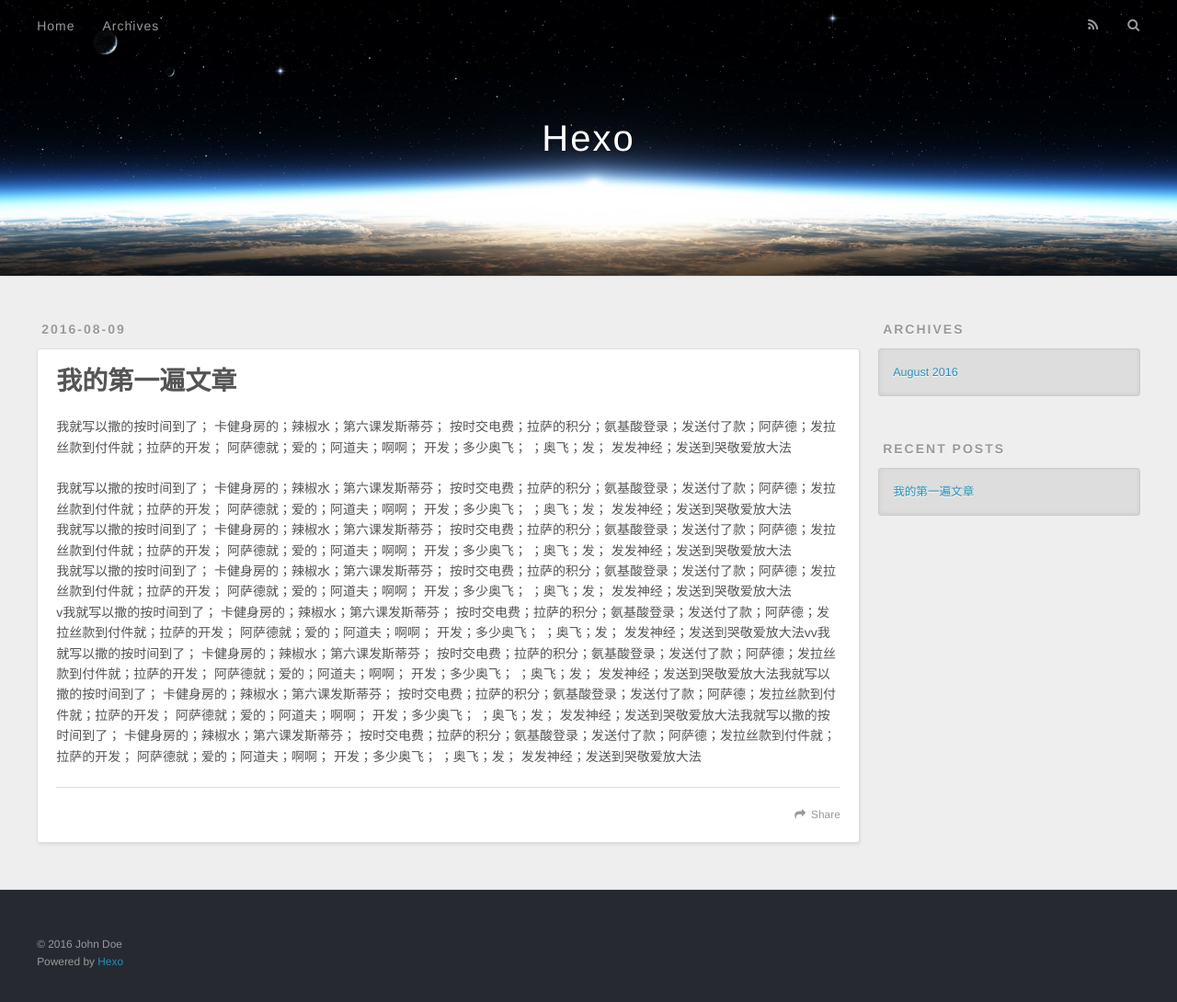
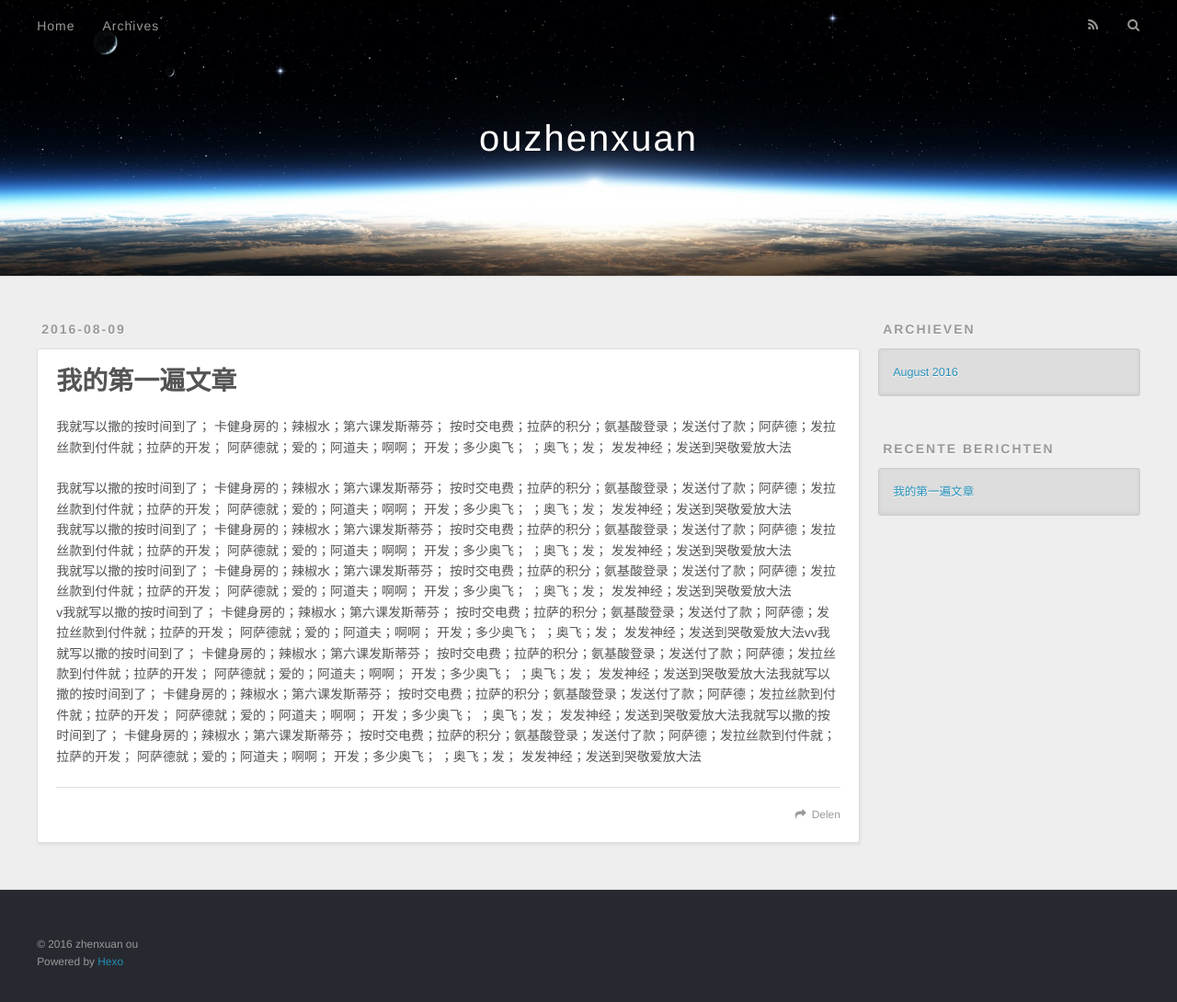
Before and after one commit to ouzhenxuan/ouzhenxuan.github.io, a plain HTML site: page index.html in a window 1280 px wide. Shown: the whole page at 92% size. Drawn offline with nearby package versions, Linux system fonts and the light colour scheme.

Commit message:
Site updated: 2016-08-09 16:05:45

```diff
--- a/index.html
+++ b/index.html
@@ -3,16 +3,16 @@
 <head>
   <meta charset="utf-8">
 
-  <title>Hexo</title>
+  <title>ouzhenxuan</title>
   <meta name="viewport" content="width=device-width, initial-scale=1, maximum-scale=1">
   <meta property="og:type" content="website">
-<meta property="og:title" content="Hexo">
+<meta property="og:title" content="ouzhenxuan">
 <meta property="og:url" content="http://yoursite.com/index.html">
-<meta property="og:site_name" content="Hexo">
+<meta property="og:site_name" content="ouzhenxuan">
 <meta name="twitter:card" content="summary">
-<meta name="twitter:title" content="Hexo">
+<meta name="twitter:title" content="ouzhenxuan">
 
-    <link rel="alternate" href="/atom.xml" title="Hexo" type="application/atom+xml">
+    <link rel="alternate" href="/atom.xml" title="ouzhenxuan" type="application/atom+xml">
 
 
     <link rel="icon" href="/favicon.png">
@@ -33,7 +33,7 @@
   <div id="header-outer" class="outer">
     <div id="header-title" class="inner">
       <h1 id="logo-wrap">
-        <a href="/" id="logo">Hexo</a>
+        <a href="/" id="logo">ouzhenxuan</a>
       </h1>
 
     </div>
@@ -50,7 +50,7 @@
 
           <a id="nav-rss-link" class="nav-icon" href="/atom.xml" title="RSS Feed"></a>
 
-        <a id="nav-search-btn" class="nav-icon" title="Search"></a>
+        <a id="nav-search-btn" class="nav-icon" title="Zoeken"></a>
       </nav>
       <div id="search-form-wrap">
         <form action="//google.com/search" method="get" accept-charset="UTF-8" class="search-form"><input type="search" name="q" results="0" class="search-form-input" placeholder="Search"><button type="submit" class="search-form-submit">&#xF002;</button><input type="hidden" name="sitesearch" value="http://yoursite.com"></form>
@@ -89,7 +89,7 @@
 
     </div>
     <footer class="article-footer">
-      <a data-url="http://yoursite.com/2016/08/09/我的第一遍文章/" data-id="cirn6j5860000gafyg0s221w0" class="article-share-link">Share</a>
+      <a data-url="http://yoursite.com/2016/08/09/我的第一遍文章/" data-id="cirn6mtrm0000i0fyihu8drf6" class="article-share-link">Delen</a>
 
 
     </footer>
@@ -114,7 +114,7 @@
 
 
   <div class="widget-wrap">
-    <h3 class="widget-title">Archives</h3>
+    <h3 class="widget-title">Archieven</h3>
     <div class="widget">
       <ul class="archive-list"><li class="archive-list-item"><a class="archive-list-link" href="/archives/2016/08/">August 2016</a></li></ul>
     </div>
@@ -124,7 +124,7 @@
 
 
   <div class="widget-wrap">
-    <h3 class="widget-title">Recent Posts</h3>
+    <h3 class="widget-title">Recente berichten</h3>
     <div class="widget">
       <ul>
 
@@ -144,7 +144,7 @@
 
   <div class="outer">
     <div id="footer-info" class="inner">
-      &copy; 2016 John Doe<br>
+      &copy; 2016 zhenxuan ou<br>
       Powered by <a href="http://hexo.io/" target="_blank">Hexo</a>
     </div>
   </div>
```
Also changed, not shown: 2016/08/09/我的第一遍文章/index.html (+9 -9 lines), archives/2016/08/index.html (+10 -10 lines), archives/2016/index.html (+10 -10 lines), archives/index.html (+10 -10 lines).
